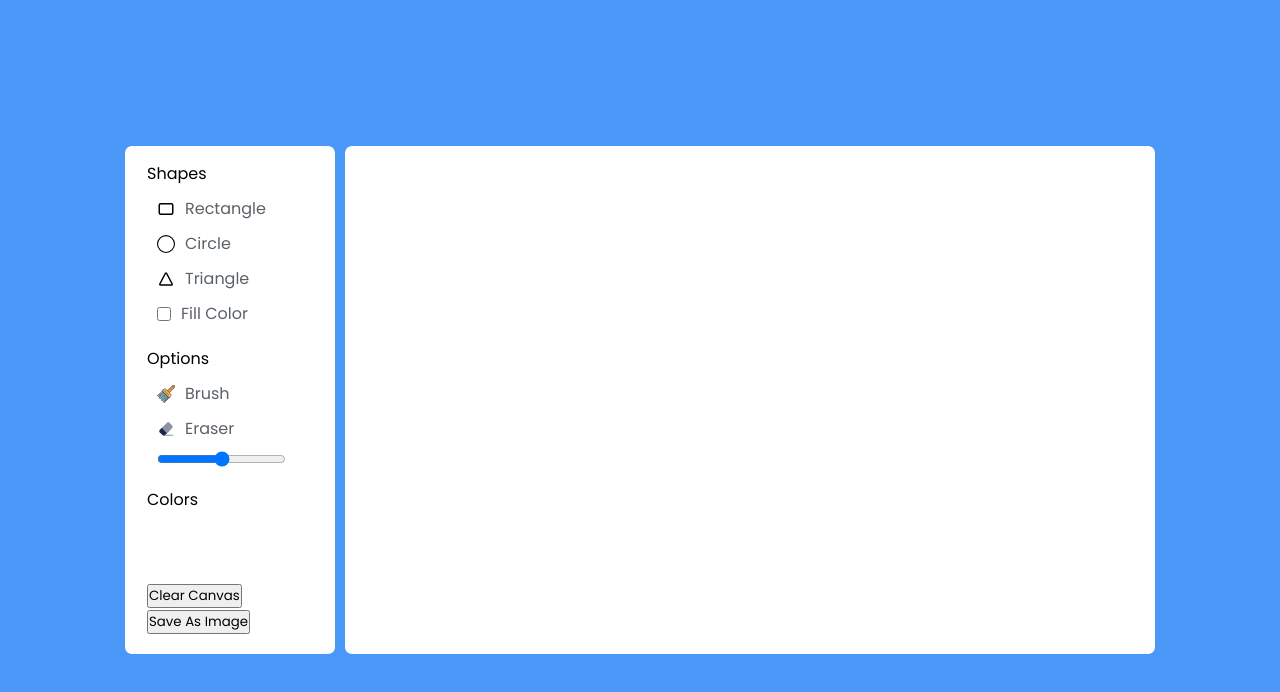
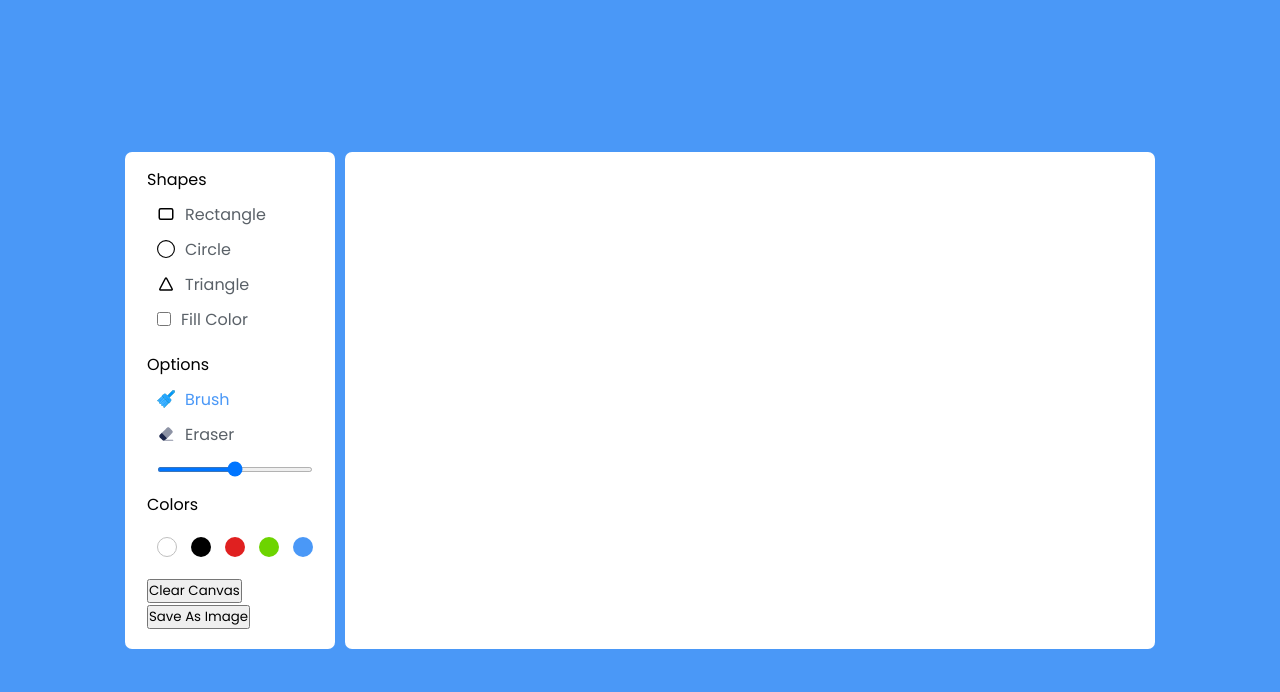
Before and after one commit to Arnav2001/ToDoList, a plain HTML site: page index.html in a window 1280 px wide. Drawn offline with Linux system fonts and the light colour scheme.

Commit message:
improvement in css

```diff
--- a/index.html
+++ b/index.html
@@ -34,12 +34,12 @@
             <div class="row">
                 <label class="title"> Options </label>
                 <ul class="options">
-                    <li class="option">
+                    <li class="option active">
                         <img src="icons/pain_brush.svg" salt="Paint Brush">
 
                         <span>Brush</span>
                     </li>
-                    <li class="option">
+                    <li class="option ">
                         <img src="icons/eraser.svg" alt="">
                         <span>Eraser</span>
                     </li>
@@ -48,7 +48,7 @@
                     </li>
                 </ul>
             </div>
-            <div class="row">
+            <div class="row colors">
                 <label class="title"> Colors </label>
                 <ul class="options">
                     <li class="option"></li>
--- a/styles.css
+++ b/styles.css
@@ -51,10 +51,63 @@ section{
     color: #5A6168;
     padding-left: 10px;
 }
+.option:is(:hover, .active) :where(span,label){
+color: #4A98F7;
+
+}
 .option #fill-color{
     height: 14px;
     width: 14px;
 }
+#fill-color:checked ~ label{
+    color: #4A98F7;
+}
+
+.option #size-slider{
+    width: 100%;
+    height: 5px;
+    margin-top: 10px;
+}
+.colors .options{
+    display: flex;
+    justify-content: space-between;
+}
+.colors .option{
+    height: 20px;
+    width: 20px;
+    background-color: red;
+    border-radius: 50%;
+    margin-top: 3px;
+}
+.colors .option:nth-child(1){
+background: #fff;
+border: 1px solid #bfbfbf;
+}
+.colors .option:nth-child(2){
+
+    background: #000;
+}
+.colors .option:nth-child(3){
+    background: #E02020;
+}
+.colors .option:nth-child(4){
+    background: #6DD400;
+}
+.colors .option:nth-child(5){
+    background: #4A98F7;
+}
+.colors .option:hover::before{
+    position: absolute;
+    content: "";
+    top: 70.5vh;
+    left: 22vh;
+    height: 12px;
+    width: 12px;
+    background: inherit;
+    border-radius: inherit;
+    border: 2px solid white;
+    transform: translate(-50%, -50%);
+}
 .drawing-board{
     flex: 1;
 }
```
